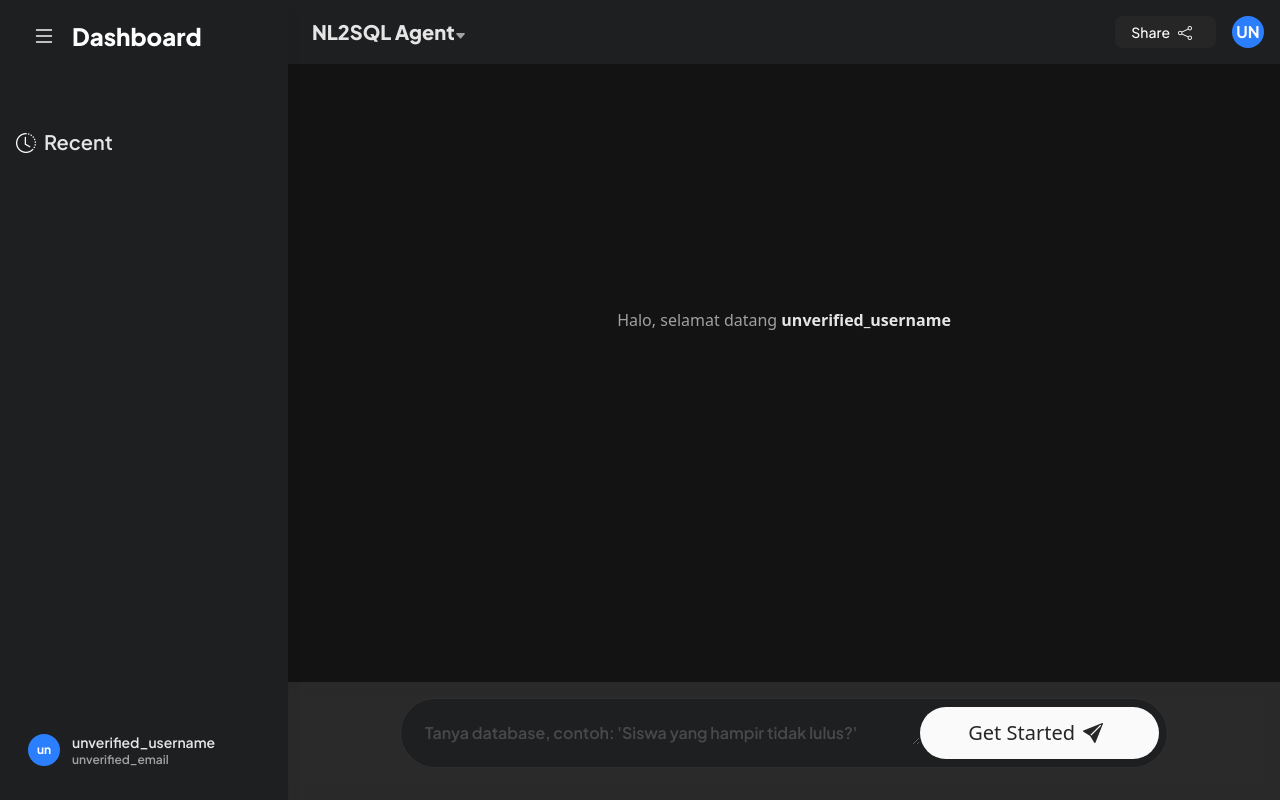
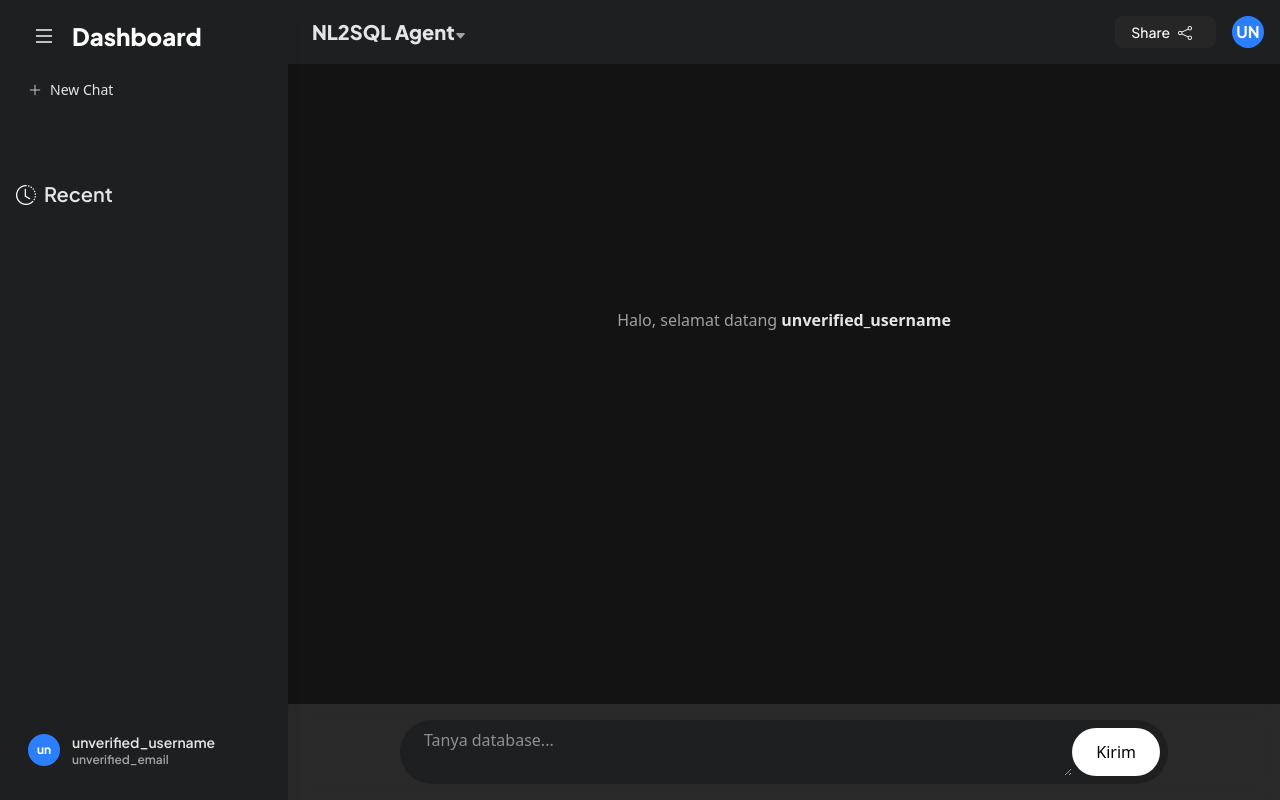
Before and after one commit to dedyasxkaguya/ai-skill-bridge, a Next.js app: page / in a window 1280 px wide. Built offline with nearby package versions, Linux system fonts and the light colour scheme.

Commit message:
add 'new chat'button, update sidebar, fix title

```diff
--- a/app/components/chatarea.tsx
+++ b/app/components/chatarea.tsx
@@ -1,3 +1,4 @@
+
 import React from 'react';
 import MessageBubble from './messagebubble';
 import { Result } from './chatinput';
@@ -60,20 +61,19 @@ const ChatArea = ({ arrayResult, user, slug }: IChat) => {
                                                     </tr>
                                                 </thead>
                                                 <tbody className="divide-y divide-neutral-700/50">
-                                                    {a.data && a.data.map((a) => {
-                                                        return (
-                                                            <tr className="hover:bg-[#282a2c]/50 transition-colors" key={a.student_id}>
-                                                                <th className="px-4 py-3">{a.student_id}</th>
-                                                                <th className="px-4 py-3">{a.gender}</th>
-                                                                <th className="px-4 py-3">{a.age}</th>
-                                                                <th className="px-4 py-3">{a.study_hours}</th>
-                                                                <th className="px-4 py-3">{a.sleep_hours}</th>
-                                                                <th className="px-4 py-3">{a.final_score}</th>
-                                                                <th className="px-4 py-3">{a.passed ? "lulus" : "tidak lulus"}</th>
-                                                            </tr>
-                                                        )
-                                                    })
-                                                    }
+                                         {a.data && a.data.map((item, idx) => {
+    return (
+        <tr className="hover:bg-[#282a2c]/50 transition-colors" key={idx}>
+            <th className="px-4 py-3">{item.student_id}</th>
+            <th className="px-4 py-3">{item.gender}</th>
+            <th className="px-4 py-3">{item.age}</th>
+            <th className="px-4 py-3">{item.study_hours}</th>
+            <th className="px-4 py-3">{item.sleep_hours}</th>
+            <th className="px-4 py-3">{item.final_score}</th>
+            <th className="px-4 py-3">{item.passed ? "lulus" : "tidak lulus"}</th>
+        </tr>
+    )
+})}
                                                 </tbody>
                                             </table>
                                         </div>
--- a/app/components/chatinput.tsx
+++ b/app/components/chatinput.tsx
@@ -1,194 +1,179 @@
 "use client"
 
-import axios from 'axios';
-import React, { useEffect, useRef, useState } from 'react';
-import ChatArea, { IChartArea } from './chatarea';
-import 'bootstrap-icons/font/bootstrap-icons.css'
-import { IUser } from './Check';
-import { IGroupChat } from '../[slug]/groupchat';
+import axios from "axios"
+import React, { useEffect, useRef, useState } from "react"
+import ChatArea from "./chatarea"
+import { IUser } from "./Check"
+import { IGroupChat } from "../[slug]/groupchat"
+
+export interface Result {
+    student_id: string
+    gender: string
+    age: number
+    study_hours: number
+    sleep_hours: number
+    final_score: number
+    passed: boolean
+}
 
 interface IChatInput {
     user: IUser
     slug?: string
 }
 
-export interface TopLevel {
-    status: string;
-    message: string;
-    data: Data;
-}
-
-export interface Data {
-    result: Result[];
-    response: string;
-    query: string;
-}
-
-export interface Result {
-    id: number;
-    student_id: string;
-    gender: Gender;
-    age: number;
-    study_hours: number;
-    attendance_pct: number;
-    sleep_hours: number;
-    final_score: number;
-    passed: number;
-    created_at: null;
-    updated_at: null;
-}
-
-export enum Gender {
-    Female = "Female",
-    Male = "Male",
-}
-
-
 const ChatInput = ({ user, slug }: IChatInput) => {
-    const [query, setQuery] = useState<string>()
-    const [resultArray, setArray] = useState<IChartArea[]>([])
-    const [isTitle, setTitie] = useState<boolean>()
+  const [query, setQuery] = useState<string>("")
+  const [resultArray, setArray] = useState<any[]>([])
+  const [isTitle, setTitie] = useState<boolean>(false)
 
   const inputRef = useRef<HTMLTextAreaElement>(null)
 
+  // ======================
+  // GET CHAT (FIXED)
+  // ======================
   useEffect(() => {
+    if (!slug) return
 
-        if (slug) {
+    const token =
+      typeof window !== "undefined"
+        ? localStorage.getItem("token")
+        : null
 
-            const token = typeof window ? localStorage.getItem("token") : null
-            axios.get<IGroupChat>(`http://127.0.0.1:8000/api/groupchat/${slug}`, {
+    console.log("TOKEN GET:", token)
+
+    if (!token) return
+
+    axios
+      .get<IGroupChat>(
+        `http://127.0.0.1:8000/api/groupchat/${slug}`,
+        {
           headers: {
             Authorization: `Bearer ${token}`,
-                    Accept: 'Application/json'
+            Accept: "application/json",
+          },
         }
+      )
+      .then((res) => {
+        const fetched = res.data
+
+        setArray(fetched.data.chats || [])
+        setTitie(!!fetched.data.text)
       })
-                .then(data => {
-                    const fetched = data.data
-                    console.log('disini')
-                    setArray(fetched.data.chats)
-                    if (fetched.data.text) {
-                        setTitie(true)
-                    } else {
-                        setTitie(false)
-                    }
+      .catch((err) => {
+        console.log("GET CHAT ERROR:", err.response?.data || err.message)
       })
-        }
-
   }, [slug])
 
-    const handleChange = (e: React.ChangeEvent<HTMLTextAreaElement>) => {
-        setQuery(e.target.value)
-    }
+  // ======================
+  // SUBMIT CHAT (FIXED)
+  // ======================
+  const handleSubmit = async () => {
+    const token =
+      typeof window !== "undefined"
+        ? localStorage.getItem("token")
+        : null
 
-    const handleSubmit = () => {
-        const token = localStorage.getItem("token")
-        if (slug) {
+    console.log("TOKEN POST:", token)
 
-            if (query && inputRef.current && token) {
-                inputRef.current.value = ""
+    if (!slug || !query || !token) return
+
     try {
-                    const pendingObject: IChartArea = ({
+      if (inputRef.current) inputRef.current.value = ""
+      setQuery("")
+
+      const pending = {
         query: "",
         data: [],
         response: "",
         question: query,
-                        status: false
-                    })
-                    const updateArray = [...resultArray, pendingObject]
-                    setArray(updateArray)
-                    console.log("AI sedang berpikir")
-                    axios.post<TopLevel>(`http://127.0.0.1:8000/api/addchat/${slug}`, {
-                        queryInput: query
-                    }, {
+        status: false,
+      }
+
+      setArray((prev) => [...prev, pending])
+
+      const res = await axios.post(
+        `http://127.0.0.1:8000/api/addchat/${slug}`,
+        {
+          queryInput: query,
+        },
+        {
           headers: {
             Authorization: `Bearer ${token}`,
-                            Accept: "Application/json"
+            Accept: "application/json",
+          },
         }
-                    })
-                        .then(data => {
-                            const fetched = data.data
-                            setArray(prevArray => {
-                                const newArray = [...prevArray]
-                                const lastIndex = newArray.length - 1
+      )
 
-                                newArray[lastIndex] = {
+      const fetched = res.data
+
+      setArray((prev) => {
+        const newArr = [...prev]
+        const lastIndex = newArr.length - 1
+
+        if (lastIndex >= 0) {
+          newArr[lastIndex] = {
             query: fetched.data.query,
             data: fetched.data.result,
             response: fetched.data.response,
             question: query,
-                                    status: true
+            status: true,
           }
-                                return newArray
+        }
+
+        return newArr
       })
 
+      // generate title once
       if (!isTitle) {
-                                axios.post<IGroupChat>(`http://127.0.0.1:8000/api/requestTitle`, {
-                                    slug: slug,
-                                    pertanyaan: query
-                                }, {
+        await axios.post(
+          `http://127.0.0.1:8000/api/requestTitle`,
+          {
+            slug,
+            pertanyaan: query,
+          },
+          {
             headers: {
               Authorization: `Bearer ${token}`,
-                                        Accept: 'Application/json'
+              Accept: "application/json",
+            },
           }
-                                })
-                                    .then(data => {
-                                        const fetched = data.data
-                                        console.log(fetched)
-                                    })
+        )
+
+        setTitie(true)
       }
-                        })
-                } catch (e) {
-                    console.log(e)
-                }
-            }
-        } else {
-            axios.post("http://127.0.0.1:8000/api/groupchat", {}, {
-                headers: {
-                    Authorization: `Bearer ${token}`,
-                    Accept: 'Application/json'
-                }
-            })
-                .then(data => {
-                    const fetched = data.data
-                    location.href = `/${fetched.data.slug}`
-                })
+    } catch (err: any) {
+      console.log("POST ERROR:", err.response?.data || err.message)
     }
   }
 
   return (
     <>
-            {resultArray && (
-                <ChatArea arrayResult={resultArray.reverse()} user={user} slug={slug} />
-            )}
-            <div className="w-full flex justify-center py-4 px-4 from-[#000000] via-[#131314] to-transparent bottom-0 bg-neutral-100/10 backdrop-blur absolute min-h-fit">
+      <ChatArea arrayResult={resultArray} user={user} slug={slug} />
+
+      <div className="w-full flex justify-center py-4 px-4 bottom-0 bg-neutral-100/10 backdrop-blur absolute">
         <div className="w-full max-w-3xl">
-                    <div className="bg-[#1e1f20] rounded-full border border-neutral-700/50 p-2 transition-all duration-500 group flex justify-between items-center z-20"
-                        style={{ marginBottom: resultArray.length >= 1 && resultArray[0].status ? "4dvw" : "2dvh" }}>
+          <div className="bg-[#1e1f20] rounded-full p-2 flex justify-between items-center">
+
             <textarea
-                            className="bg-transparent text-neutral-200 outline-none overflow-y-auto font-deskripsi placeholder:text-neutral-500 scrollbar-none w-full px-4
-                            disabled:opacity-50 disabled:cursor-not-allowed"
-                            placeholder="Tanya database, contoh: 'Siswa yang hampir tidak lulus?'"
-                            rows={1} onChange={(e) => handleChange(e)}
-                            ref={inputRef} disabled={slug ? false : true}
+              value={query}
+  onChange={(e) => setQuery(e.target.value)}
+              placeholder="Tanya database..."
+              className="bg-transparent text-white w-full px-4 outline-none"
+              disabled={!slug}
             />
-                        {slug && (
-                            <button type="button" className=' p-3 px-6 text-xl bg-neutral-50 text-neutral-800 rounded-full flex' onClick={() => handleSubmit()}>
-                                <span>Kirim</span>
-                                <i className="bi bi-send-fill mx-2"></i>
+
+            <button
+              onClick={handleSubmit}
+              className="p-3 px-6 bg-white text-black rounded-full"
+            >
+              Kirim
             </button>
-                        )}
-                        {!slug && (
-                            <button type="button" className=' p-3 px-12 text-xl bg-neutral-50 text-neutral-800 rounded-full whitespace-nowrap' onClick={() => handleSubmit()}>
-                                <span>Get Started</span>
-                                <i className="bi bi-send-fill mx-2"></i>
-                            </button>
-                        )}
+
           </div>
         </div>
       </div>
+    </>
+  )
+}
 
-        </>
-    );
-};
-
-export default ChatInput;
+export default ChatInput
--- a/app/components/header.tsx
+++ b/app/components/header.tsx
@@ -11,7 +11,7 @@ interface IHeader {
 const Header = ({ user, slug }: IHeader) => {
     const [data, setData] = useState<GroupChatData>()
     useEffect(() => {
-        const token = typeof window ? localStorage.getItem("token") : null
+const token = typeof window !== "undefined" ? localStorage.getItem("token") : null
         if (slug) {
             axios.get<IGroupChat>(`http://127.0.0.1:8000/api/groupchat/${slug}`, {
                 headers: {
--- a/app/components/sidebar.tsx
+++ b/app/components/sidebar.tsx
@@ -2,12 +2,26 @@
 
 import Link from "next/link";
 import { IUser } from "./Check";
+import axios from "axios";
 
 interface ISidebar {
     user: IUser
 }
 
 const Sidebar = ({ user }: ISidebar) => {
+
+    const handleNewChat = async () => {
+        const token = localStorage.getItem("token")
+        const res = await axios.post("http://127.0.0.1:8000/api/groupchat", {}, {
+            headers: {
+                Authorization: `Bearer ${token}`,
+                Accept: "application/json",
+            }
+        })
+        const slug = res.data.data.slug
+        window.location.href = `/${slug}`
+    }
+
     return (
         <aside className='bg-[#1e1f20] w-72 text-white flex flex-col h-full overflow-hidden shrink-0 transition-all shadow-lg z-100 duration-300'>
             <div className='p-4 flex flex-col gap-2 mb-12'>
@@ -15,6 +29,13 @@ const Sidebar = ({ user }: ISidebar) => {
                     <i className="bi bi-list text-2xl cursor-pointer hover:bg-neutral-800 px-2 py-1 rounded-full transition-colors"></i>
                     <h1 className='text-white text-2xl font-judul '>Dashboard</h1>
                 </div>
+                <button
+                    onClick={handleNewChat}
+                    className='flex items-center gap-2 px-3 py-2 rounded-lg hover:bg-neutral-800 text-sm text-neutral-200 transition-colors mt-2'
+                >
+                    <i className="bi bi-plus-lg"></i>
+                    <span>New Chat</span>
+                </button>
             </div>
             <div className='flex-1 overflow-y-auto mt-2 font-deskripsi px-4'>
                 <div className=" flex gap-2 justify-start items-center mb-4">
@@ -22,7 +43,7 @@ const Sidebar = ({ user }: ISidebar) => {
                     <h3 className='text-neutral-200 text-xl font-semibold'>Recent</h3>
                 </div>
                 <div className='flex flex-col gap-1'>
-                    {user.group_chats.reverse().map((a) => {
+                    {[...user.group_chats].reverse().map((a) => {
                         if (a.text) {
                             return (
                                 <Link href={`/${a.slug}`} className='flex items-center gap-2 hover:bg-neutral-800 cursor-pointer text-sm text-neutral-200 transition-colors truncate'
@@ -33,19 +54,10 @@ const Sidebar = ({ user }: ISidebar) => {
                             )
                         }
                     })}
-
                 </div>
             </div>
 
             <div className='p-4 flex flex-col gap-1 mb-2 font-deskripsi'>
-                {/* <div className='flex items-center gap-3 px-3 py-2 rounded-lg hover:bg-neutral-800 cursor-pointer text-sm text-neutral-200 transition-colors'>
-                    <i className="bi bi-gem"></i>
-                    <span>Gemini Advanced</span>
-                </div>
-                <div className='flex items-center gap-3 px-3 py-2 rounded-lg hover:bg-neutral-800 cursor-pointer text-sm text-neutral-200 transition-colors'>
-                    <i className="bi bi-question-circle"></i>
-                    <span>Help</span>
-                </div> */}
                 <div className='flex items-center gap-3 px-3 py-2 rounded-lg hover:bg-neutral-800 cursor-pointer text-sm text-neutral-200 transition-colors mt-2'>
                     <div className="w-8 h-8 rounded-full bg-blue-500 flex items-center justify-center text-white font-bold text-xs">
                         {user?.name[0]}{user?.name[1]}
--- a/app/login/page.tsx
+++ b/app/login/page.tsx
@@ -10,20 +10,29 @@ const Page = () => {
 
 const handleSubmit = () => {
     if (emailRef.current && passwordRef.current) {
-            const formdata = new FormData()
-            formdata.append("email", emailRef.current.value as string)
-            formdata.append("password", passwordRef.current.value as string)
-            axios.post("http://127.0.0.1:8000/api/login", formdata)
+        axios.post("http://127.0.0.1:8000/api/login", {
+            email: emailRef.current.value,
+            password: passwordRef.current.value,
+        }, {
+            headers: {
+                "Content-Type": "application/json",
+                Accept: "application/json",
+            }
+        })
         .then(data => {
             const fetched = data.data
             console.log(fetched)
             localStorage.setItem("token", fetched.data.token)
+            window.location.href = "/"  // redirect setelah login
+        })
+        .catch(err => {
+            console.log(err.response?.data)  // lihat detail error
         })
     }
 }
 
     return (
-        <main className=" bg-[#131314] overflow-hidden selection:bg-blue-500/60 selection:text-white h-[100dvh] flex justify-center items-center">
+        <main className=" bg-[#131314] overflow-hidden selection:bg-blue-500/60 selection:text-white h-dvh flex justify-center items-center">
             <form action="" className=" text-neutral-100 p-4 rounded-2xl shadow bg-[#1e1f20] shadow-neutral-800">
                 <div className=" pb-8">
                     <p className=" text-2xl font-semibold">Halo,</p>
@@ -35,16 +44,30 @@ const Page = () => {
                             placeholder="Masukkan Nama" />
                     </label> */}
                     <label htmlFor="" className=" flex flex-col gap-2">
-                        <input type="email" className="p-2 px-4 rounded-xl outline-0 bg-neutral-800 min-w-[16dvw]"
-                            placeholder="Email" ref={emailRef} />
+    <input
+        type="email"
+        suppressHydrationWarning
+        className="p-2 px-4 rounded-xl outline-0 bg-neutral-800 min-w-[16dvw]"
+        placeholder="Email"
+        ref={emailRef}
+    />
 </label>
 <label htmlFor="" className=" flex flex-col gap-2">
-                        <input type="password" className="p-2 px-4 rounded-xl outline-0 bg-neutral-800 min-w-[16dvw]"
-                            placeholder="Password" ref={passwordRef} />
+    <input
+        type="password"
+        suppressHydrationWarning
+        className="p-2 px-4 rounded-xl outline-0 bg-neutral-800 min-w-[16dvw]"
+        placeholder="Password"
+        ref={passwordRef}
+    />
 </label>
                     <label htmlFor="" className=" flex flex-col gap-2 pt-4">
-                        <button type="button" className=" p-3 px-6 rounded-xl bg-neutral-100 text-neutral-800 min-w-[16dvw] transition-all duration-500 shadow shadow-neutral-100
-                        hover:shadow-lg" onClick={()=>handleSubmit()}>
+                       <button
+    type="button"
+    suppressHydrationWarning
+    className=" p-3 px-6 rounded-xl bg-neutral-100 text-neutral-800 min-w-[16dvw] transition-all duration-500 shadow shadow-neutral-100 hover:shadow-lg"
+    onClick={()=>handleSubmit()}
+>
     Login Now
 </button>
                     </label>
```
Also changed, not shown: app/components/Check.tsx (+7 -4 lines), 1 other file (tests, documents, lock files or other folders). Lines whose indentation alone changed are shown as unchanged.
